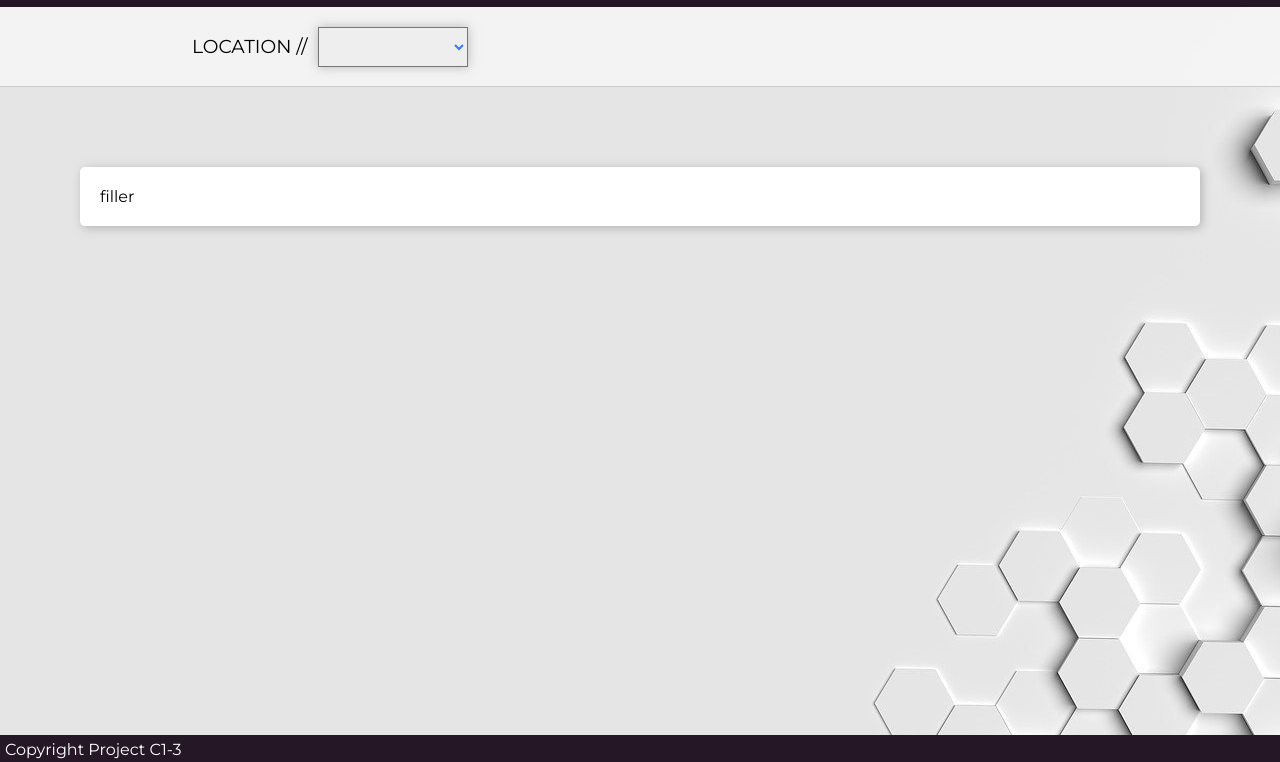
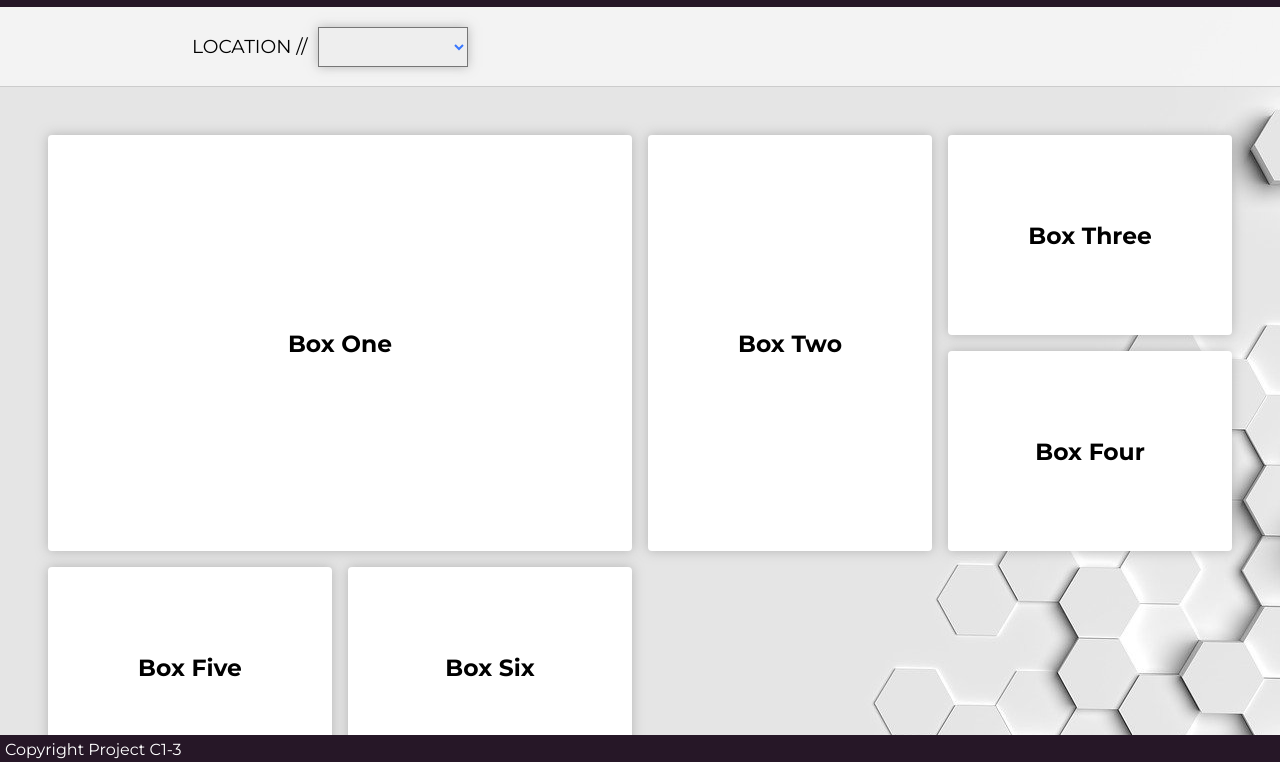
Before and after one commit to kris701/P2-Project, a plain HTML site: page P2Projekt/P2Projekt/pages/clientpage/index.html in a window 1280 px wide. Shown: the part 36-798 px from the top of the page. Drawn offline with Linux system fonts and the light colour scheme; no server answers; files whose address does not match are found by name.

Commit message:
Client side data presentation preperation.
Have done some work on making grid like structure for graphs and other data presentation structures.
More to come.

```diff
--- a/P2Projekt/P2Projekt/pages/clientpage/app.css
+++ b/P2Projekt/P2Projekt/pages/clientpage/app.css
@@ -104,6 +104,49 @@ header{
     border-radius: 5px;
 }
 
+.masterContainer{
+
+}
+
+.container{
+    position: relative;
+    max-width: 100%;
+    display: grid;
+    grid-template-columns: repeat(auto-fill, minmax(300px, 1fr));
+    grid-template-rows: minmax(100px, auto);
+    margin: 40px;
+    grid-auto-flow: dense;
+}
+
+.container .box{
+    background: #fff;
+    box-shadow: 0px 0px 12px #8f8f8f94;
+    border-radius: 4px;
+    min-height: 200px;
+    padding: 20px;
+    margin: 8px;
+    display: grid;
+    font-size: 20px;
+    place-items: center;
+    text-align: center;
+    color: black;
+    transition: 0.5s;
+}
+
+.container .box:hover{
+    box-shadow: 0px 0px 18px #e91e63;
+}
+
+.container .box:nth-child(1){
+    grid-column: span 2;
+    grid-row: span 2;
+}
+
+.container .box:nth-child(2){
+    grid-column: span 1;
+    grid-row: span 2;
+}
+
 /* --- Footer Section begins here --- */
 
 footer{
--- a/P2Projekt/P2Projekt/pages/clientpage/index.html
+++ b/P2Projekt/P2Projekt/pages/clientpage/index.html
@@ -32,11 +32,46 @@
         </div>
     </div>
 
+    <div class="masterContainer">
+        <div class="container">
+            <div class="box">
+                <div class="content">
+                    <h3>Box One</h3>
+                </div>
+            </div>
+            <div class="box">
+                <div class="content">
+                    <h3>Box Two</h3>
+                </div>
+            </div>
+            <div class="box">
+                <div class="content">
+                    <h3>Box Three</h3>
+                </div>
+            </div>
+
+            <div class="box">
+                <div class="content">
+                    <h3>Box Four</h3>
+                </div>
+            </div>
+            <div class="box">
+                <div class="content">
+                    <h3>Box Five</h3>
+                </div>
+            </div>
+            <div class="box">
+                <div class="content">
+                    <h3>Box Six</h3>
+                </div>
+            </div>
+
+        </div>
+    </div>
+
     <div class="dataContainer">
         <div class="dataDisplay">
-            <p id="data">
-                filler
-            </p>
+            <p id="data"></p>
         </div>
     </div>
 
```
